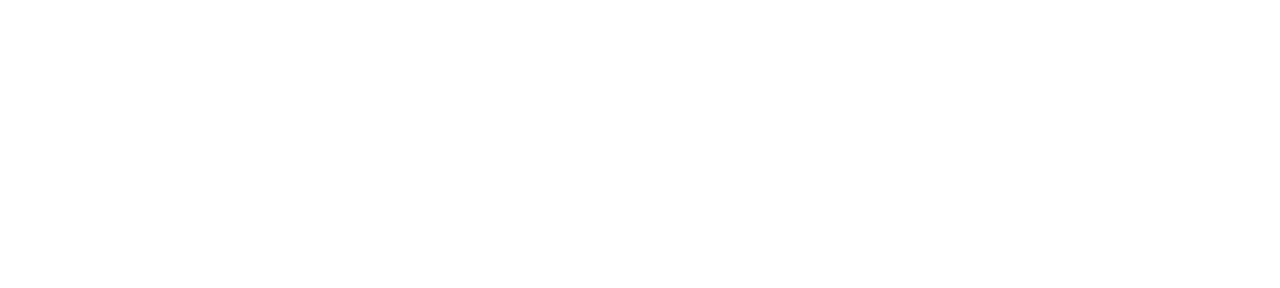
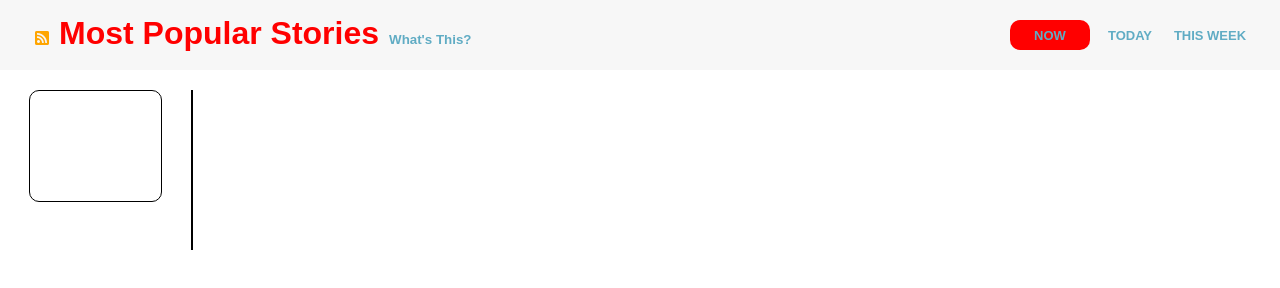
Before and after one commit to paulinskiz/css-practice-1, a plain HTML site: page 3Uzduotis/index.html in a window 1280 px wide. Drawn offline with Linux system fonts and the light colour scheme.

Commit message:
page 3 first commit

```diff
--- a/3Uzduotis/dist/css/style.css
+++ b/3Uzduotis/dist/css/style.css
@@ -0,0 +1,115 @@
+* {
+    box-sizing: border-box;
+}
+
+body {
+    padding: 0;
+    margin: 0;
+    font-family: Arial, Helvetica, sans-serif;
+}
+
+.titleBox {
+    width: 100%;
+    height: 70px;
+    background-color: #f7f7f7;
+    display: flex;
+}
+
+.title {
+    width: 60%;
+    height: 100%    ;
+    display: flex;
+    align-items: baseline;
+    padding: 15px 30px;
+}
+
+.title i,
+.title h1,
+.title a {
+    padding: 0;
+    margin: 0 5px;
+    text-transform: capitalize;
+    text-decoration: none;
+}
+
+.title i {
+    color: orange;
+}
+
+.title h1 {
+    color: red;
+    font-weight: 600;
+}
+
+.title a {
+    font-size: smaller;
+    font-weight: bolder;
+    color: #60acc4;
+}
+
+.navigation {
+    width: 40%;
+    height: 100%;
+    display: flex;
+    align-items: center;
+    justify-content: end;
+    padding-right: 30px;
+}
+
+.navigation ul {
+    display: flex;
+}
+.navigation ul li {
+    display: flex;
+    justify-content: center;
+    align-items: center;
+    width: 80px;
+    height: 30px;
+    /* border: 1px solid black; */
+    text-align: center;
+}
+
+.navigation ul li a {
+    font-weight: bolder;
+    text-decoration: none;
+    text-transform: uppercase;
+    font-size: 13px;
+    color: #60acc4;
+}
+
+.red{
+    background-color: red;
+    border-radius: 10px;
+}
+
+.evenRow {
+    width: 100%;
+    height: 200px;
+    background-color: white;
+    /* border: 1px solid black; */
+    display: flex;
+    align-items: center;
+}
+
+.left {
+    width: 15%;
+    height: 80%;
+    border-right: 1px solid black;
+    display: flex;
+    justify-content: center;
+    align-items: flex-start
+}
+
+.right {
+    width: 85%;
+    height: 80%;
+    border-left: 1px solid black;
+}
+
+.vote {
+    width: 70%;
+    height: 70%;
+    border: 1px solid black;
+    border-radius: 10px;
+    background-color: white;
+}
--- a/3Uzduotis/index.html
+++ b/3Uzduotis/index.html
@@ -5,9 +5,42 @@
     <meta http-equiv="X-UA-Compatible" content="IE=edge">
     <meta name="viewport" content="width=device-width, initial-scale=1.0">
     <title>3 Practice / page 3</title>
+    <link rel="stylesheet" href="https://cdnjs.cloudflare.com/ajax/libs/font-awesome/4.7.0/css/font-awesome.min.css">
+
+    <link rel="stylesheet" href="https://use.fontawesome.com/releases/v5.15.3/css/all.css" integrity="sha384-SZXxX4whJ79/gErwcOYf+zWLeJdY/qpuqC4cAa9rOGUstPomtqpuNWT9wdPEn2fk" crossorigin="anonymous">
     <link rel="stylesheet" href="dist/css/style.css">
 </head>
 <body>
 
+    <!-- Title row -->
+    <div class="titleBox">
+        <div class="title">
+            <i class="fas fa-rss-square"></i>
+            <h1>Most popular stories</h1>
+            <a href="#">What's this?</a>
+        </div>
+        <div class="navigation">
+            <ul>
+                <li class="red"><a href="#">now</a></li>
+                <li><a href="#">today</a></li>
+                <li><a href="#"">this week</a></li>
+            </ul>
+        </div>
+    </div>
+
+    <!-- Even Row -->
+
+    <div class="evenRow">
+        <div class="left">
+            <div class="vote">
+
+            </div>
+        </div>
+        <div class="right">
+
+        </div>
+    </div>
+
+
 </body>
 </html>
```
